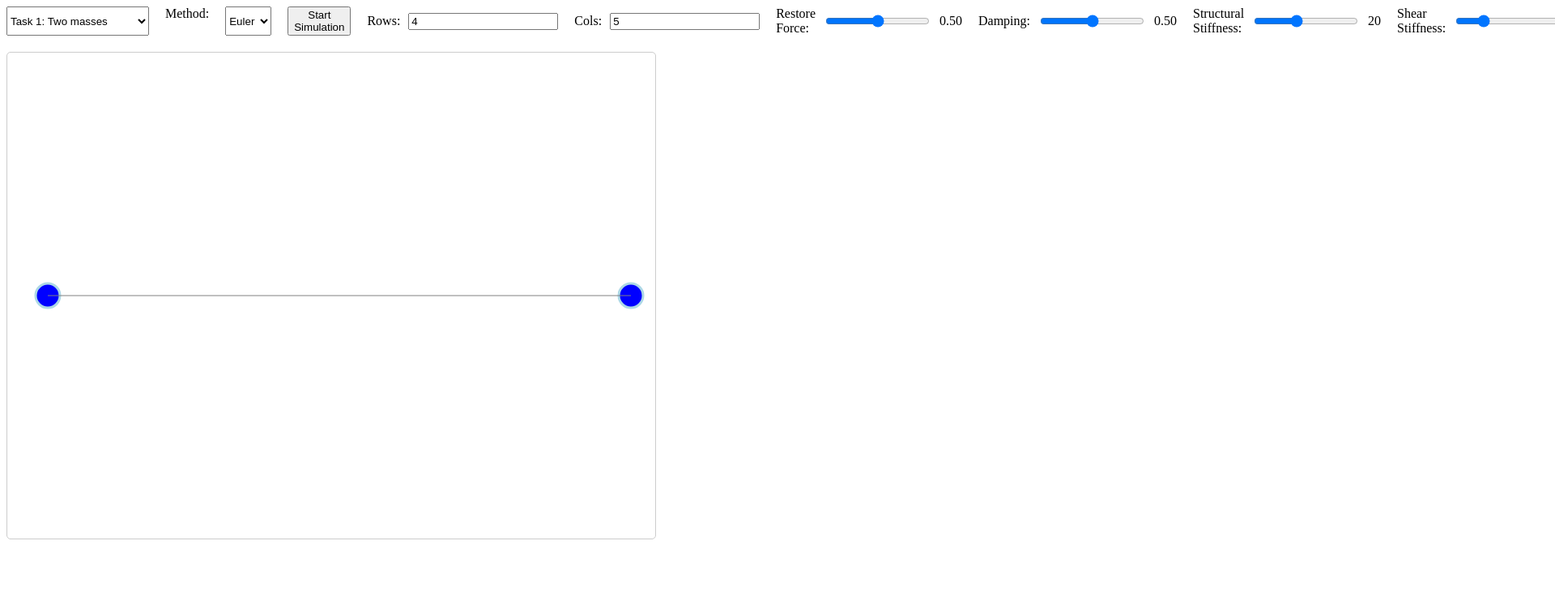
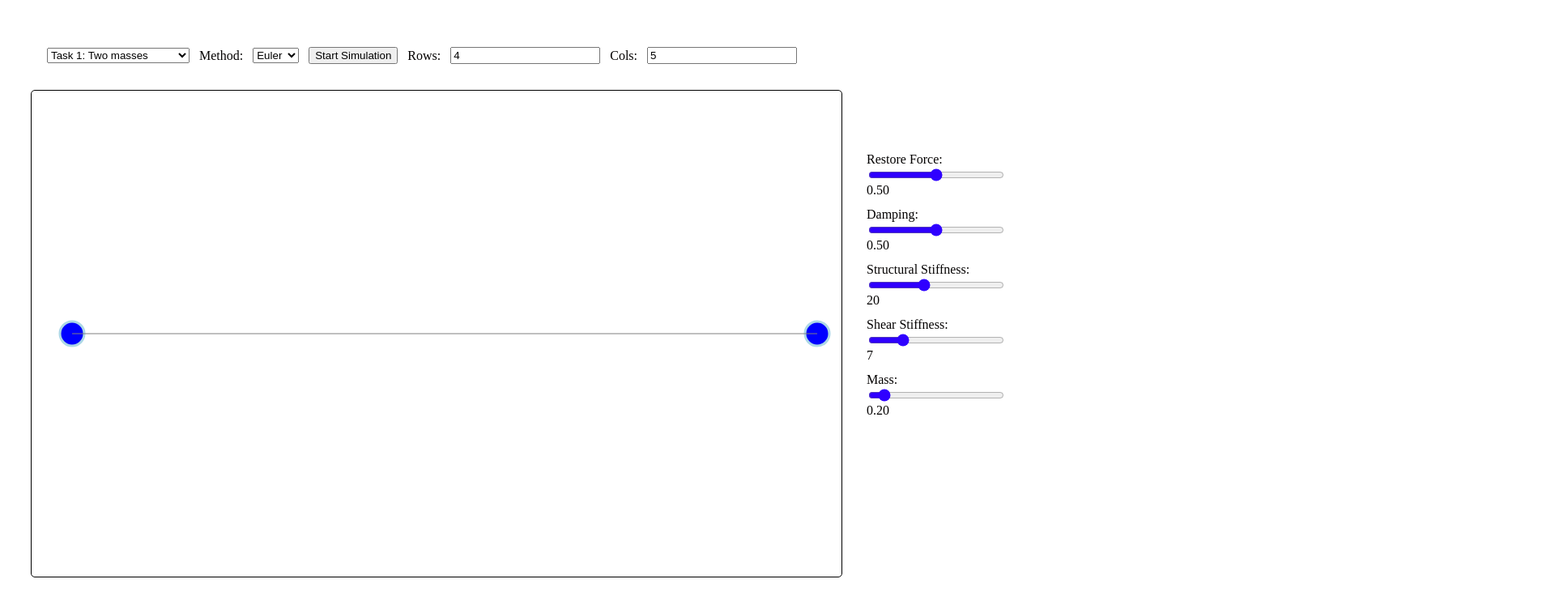
Before and after one commit to LiUGalz/VisApp, a plain HTML site: page index.html in a window 1280 px wide. Shown: the top 752 px of the page at 81% size, 1920 px wide, since content can reach past the window. Drawn offline with nearby package versions, Linux system fonts and the light colour scheme.

Commit message:
ändrat layouten lite bara

```diff
--- a/index.html
+++ b/index.html
@@ -19,28 +19,58 @@
   <style>
     body {
       font-family: "Times New Roman", Times, serif;
+      color: rgb(4, 2, 2);
+    }
+
+    .main-layout {
+      display: flex;
+      gap: 30px;
+      align-items: flex-start;
+      padding: 30px;
+    }
+
+    .left-panel {
+      display: flex;
+      flex-direction: column;
+      gap: 12px;
     }
 
     .controls {
       display: flex;
-      gap: 20px;
-      margin-bottom: 20px;
+      align-items: center;
+      gap: 12px;
+      margin: 20px;
+    }
+
+    .right-panel {
+      display: flex;
+      flex-direction: column;
+      gap: 12px;
+      width: 260px;
+      margin-top: 150px;
     }
 
     .slider-container {
       display: flex;
-      align-items: center;
-      gap: 10px;
+      flex-direction: column;
+
     }
 
     svg {
-      border: 1px solid #ccc;
+      border: 1px solid #000000;
       border-radius: 5px;
+    }
+
+    input[type="range"] {
+      accent-color: rgb(47, 0, 255);
+      /* Blå */
     }
   </style>
 </head>
 
 <body>
+  <div class="main-layout">
+    <div class="left-panel">
       <div class="controls">
         <!--Task selection to set appropriate grid-->
         <select id="task-select">
@@ -59,34 +89,43 @@
 
         <button id="toggle-simulation">Start Simulation</button>
 
-    <div class="slider-container">
         <label for="rows">Rows:</label>
         <input id="rows" type="number" value="4" min="1" />
-    </div>
-    <div class="slider-container">
+
         <label for="cols">Cols:</label>
         <input id="cols" type="number" value="5" min="1" />
+
       </div>
+
+      <svg id="simulation-area" width="1000" height="600"></svg>
+
+    </div>
+
+    <div class="right-panel">
       <div class="slider-container">
         <label for="restore-force">Restore Force:</label>
         <input id="restore-force" type="range" min="0" max="1" step="0.01" value="0.5" />
         <span id="restore-force-value">0.50</span>
       </div>
+
       <div class="slider-container">
         <label for="damping">Damping:</label>
         <input id="damping" type="range" min="0" max="1" step="0.01" value="0.5" />
         <span id="damping-value">0.50</span>
       </div>
+
       <div class="slider-container">
         <label for="structural-k">Structural Stiffness:</label>
         <input id="structural-k" type="range" min="0" max="50" step="0.5" value="20" />
         <span id="structural-k-value">20</span>
       </div>
+
       <div class="slider-container">
         <label for="shear-k">Shear Stiffness:</label>
         <input id="shear-k" type="range" min="0" max="30" step="0.5" value="7">
         <span id="shear-k-value">7</span>
       </div>
+
       <div class="slider-container">
         <label for="mass-slider">Mass:</label>
         <input id="mass-slider" type="range" min="0.05" max="2" step="0.05" value="0.2">
@@ -95,7 +134,7 @@
 
     </div>
 
-  <svg id="simulation-area" width="800" height="600"></svg>
+
     <script src="main.js"></script>
 </body>
 
```
Lines whose indentation alone changed are shown as unchanged.
